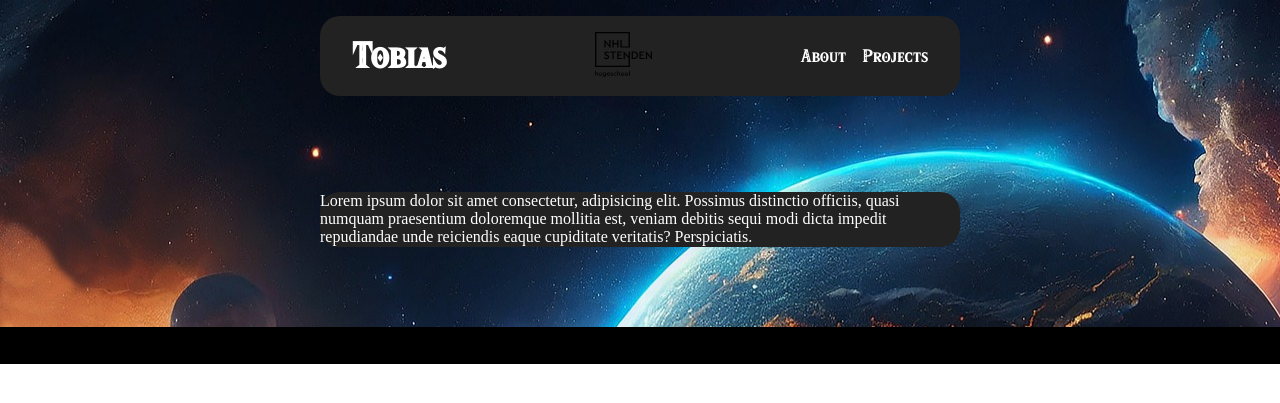
After one commit to TobiasSchipper/Portfolio-website, a PHP site: page /pages/projects.html in a window 1280 px wide. The commit adds this page. Shown: the top 403 px of the page. Run offline with PHP 8.4, Linux system fonts and the light colour scheme.

Commit message:
updated header

```diff
--- /dev/null
+++ b/pages/projects.html
@@ -0,0 +1,37 @@
+<!DOCTYPE html>
+<html lang="en">
+<head>
+    <meta charset="UTF-8">
+    <meta name="viewport" content="width=device-width, initial-scale=1.0">
+    <title>Tobiasschipper - Projects</title>
+    <link rel="stylesheet" href="./css/normalize.css" type="text/css">
+    <link rel="stylesheet" href="../style.css" type="text/css">
+</head>
+<body>
+    <div class="main">
+        <div class="header">
+            <a href="../index.html">
+                <h1>Tobias</h1>
+            </a>
+            <div>
+                <img src="../svg/Stenden_logo.svg" alt="NHLSTENDEN">
+            </div>
+
+            <ul>
+                <a href="../pages/about.html">
+                    <li>About</li>
+                </a>
+                <a href="../pages/projects.html">
+                    <li>Projects</li>
+                </a>
+            </ul>
+        </div>
+        <div class="content">
+            <p>Lorem ipsum dolor sit amet consectetur, adipisicing elit. Possimus distinctio officiis, quasi numquam praesentium doloremque mollitia est, veniam debitis sequi modi dicta impedit repudiandae unde reiciendis eaque cupiditate veritatis? Perspiciatis.</p>
+        </div>
+        <div class="footer">
+            <p>Lorem, ipsum dolor sit amet consectetur adipisicing elit. Reiciendis corporis labore facilis blanditiis ut beatae eligendi! Suscipit temporibus tempore iusto consequuntur. Quas dignissimos corporis molestiae, hic natus sunt atque harum.</p>
+        </div>
+    </div>
+</body>
+</html>
--- a/style.css
+++ b/style.css
@@ -9,9 +9,10 @@
 
 
 
-body
+*
 {
     margin: 0;
+    box-sizing: border-box;
 }
 
 .main
@@ -27,8 +28,8 @@ body
     display: flex;
     background-color: rgb(34, 34, 34);
     justify-content: space-between;
-    padding-right: 1rem;
-    padding-left: 1rem;
+    padding-right: 2rem;
+    padding-left: 2rem;
     border-radius: 20px;
     margin: 1rem;
     margin-left: 20rem;
@@ -36,7 +37,16 @@ body
     color: white;
     font-family: Hylia Serif;
     align-items: center;
-    flex: 1 1 12%
+    position: sticky;
+    top: 0;
+}
+.header > a > p
+{
+    font-size: 2rem;
+}
+.header > div
+{
+    flex: 0 0 10%
 }
 .header > ul
 {
@@ -46,15 +56,32 @@ body
     margin: 0;
     gap: 1rem;
 }
+.header > a
+{
+    color: white;
+    text-decoration: inherit;
+}
+.header > ul > a
+{
+    color: white;
+    text-decoration: inherit;
+}
 
 .content
 {
     grid-column: 1 / -1;
     grid-row: 2;
+    margin: 5rem;
+    margin-left: 20rem;
+    margin-right: 20rem;
+    background-color: rgb(34, 34, 34);
+    color: white;
+    border-radius: 20px;
 }
 
 .footer
 {
     grid-column: 1 / -1;
     grid-row: 3;
+    background-color: black;
 }
```
Also changed, not shown: index.html (+16 -4 lines), pages/about.html (+27 -1 lines), css/normalize.css (added).
